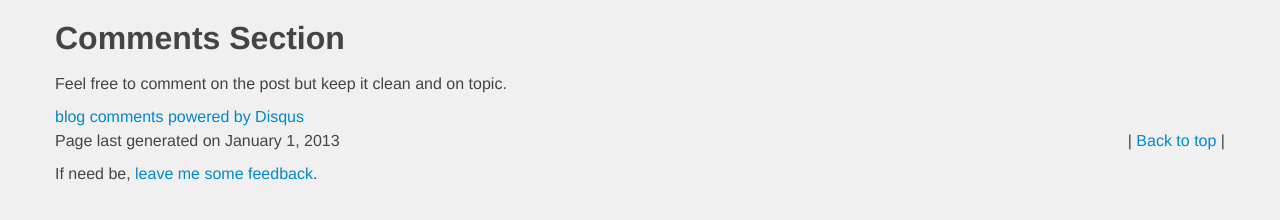
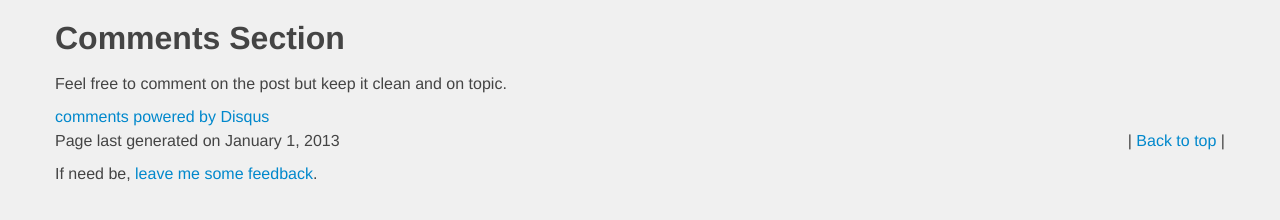
Before and after one commit to gkwelding/gkwelding.github.com, a Jekyll site: the page built from _posts/2012-11-18-the-beginning-of-the-end-for-the-satnav-company.markdown, in a window 1280 px wide. Shown: the part 488-708 px from the top of the page. Built offline with Jekyll 4.4.1, drawn with Linux system fonts in a browser that asks for light colours; nearby versions of some CDN libraries; Markdown is read by kramdown in place of the engine named in the settings; comment, search, counter and statistics services are not loaded.

Commit message:
updating comments code

```diff
--- a/_layouts/post.html
+++ b/_layouts/post.html
@@ -36,6 +36,7 @@
         </div>
     </div>
 
+    {% if page.comments %}
     <div class="row">
         <div class="span9 columns">
             <h2>Comments Section</h2>
@@ -55,9 +54,10 @@
                 })();
             </script>
             <noscript>Please enable JavaScript to view the <a href="http://disqus.com/?ref_noscript">comments powered by Disqus.</a></noscript>
-            <a href="http://disqus.com" class="dsq-brlink">blog comments powered by <span class="logo-disqus">Disqus</span></a>
+            <a href="http://disqus.com" class="dsq-brlink">comments powered by <span class="logo-disqus">Disqus</span></a>
         </div>
     </div>
+    {% endif %}
 
     <!-- Twitter -->
     <script>!function(d,s,id){var js,fjs=d.getElementsByTagName(s)[0];if(!d.getElementById(id)){js=d.createElement(s);js.id=id;js.src="//platform.twitter.com/widgets.js";fjs.parentNode.insertBefore(js,fjs);}}(document,"script","twitter-wjs");</script>
--- a/_posts/2012-11-18-the-beginning-of-the-end-for-the-satnav-company.markdown
+++ b/_posts/2012-11-18-the-beginning-of-the-end-for-the-satnav-company.markdown
@@ -9,6 +9,7 @@
 published: true
 summary: Is the Rise Of The Smartphone The Beginning Of The End For The SatNav Company?
 image: placeholder.jpg
+comments: true
 ---
 
 Hate to say I told you so but... [TomTom earnings press release](http://corporate.tomtom.com/releasedetail.cfm?ReleaseID=617172). Lots of minus figures on that balance sheet there TomTom. Hate to say it but I did says this not long ago in my post [Death of the SatNav](/2012/09/27/death-of-the-sat-nav/).
```
Also changed, not shown: other parts of _layouts/post.html (+1 -3 lines).
